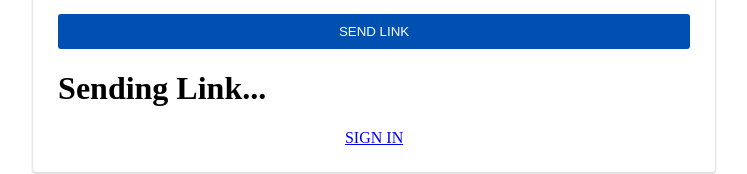
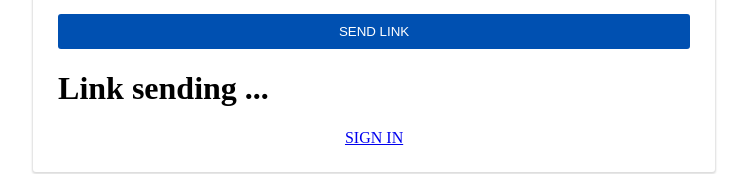
Before and after one commit to Vimal-45/Front-end-password-reset, a React (Vite) app: page /forget-pass in a window 1280 px wide. Both pictures are taken after typing "Sample" into the empty fields and a click on the button "SEND LINK". Shown: the part 164-338 px from the top of the page, without its empty margins (253-1000 px from the left). Built offline with nearby package versions, Linux system fonts and the light colour scheme; no server answers.

Commit message:
add comend

```diff
--- a/src/Components/ResetPassword.jsx
+++ b/src/Components/ResetPassword.jsx
@@ -67,7 +67,7 @@ const ResetPassword = () => {
                     className="btns">
                     SEND LINK </button> <br />
 
-                    {loading && <h1>Sending Link...</h1>}
+                    {loading && <h1>Link sending ...</h1>}
                 <Link style={{ textAlign: 'center', display: 'block', marginTop: '5px' }}
                     to={'/'}> SIGN IN </Link>
 
--- a/src/Components/setNewPassword.jsx
+++ b/src/Components/setNewPassword.jsx
@@ -39,7 +39,7 @@ const SetNewPassword = () => {
         } else {
 
         if(password !== confirmPassword){ alert('password not match') }
-        if(password.length>6){ alert('Password should have minimum FIVE letter or numbers ')}
+        if(confirmPassword.length>6){ return alert('Password should have minimum FIVE charactor')}
 
         axios.post('https://password-reset-5gb9.onrender.com/api/user/reset-password', { string: localString, password: confirmPassword })
         .then((res) => {
```
